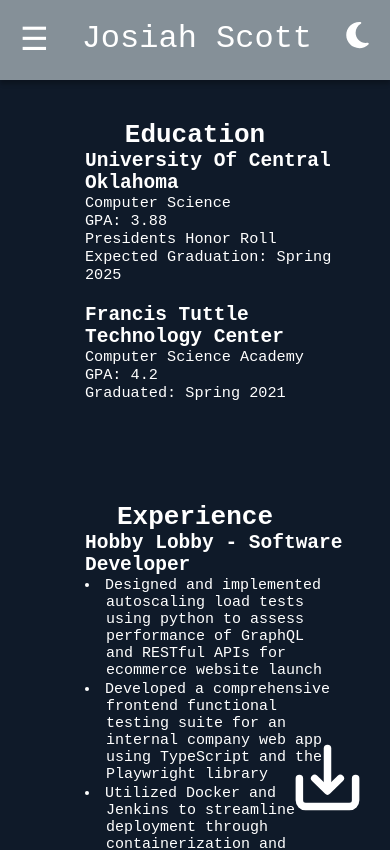
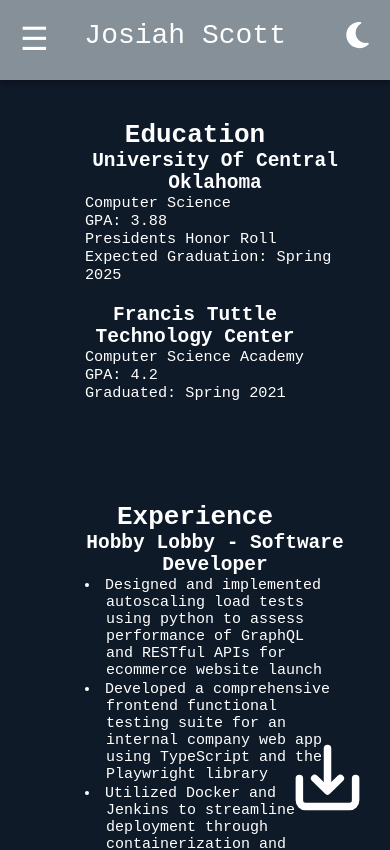
Before and after one commit to JosiahSco/josiahscott, a Next.js app: page /resume in a window 390 px wide. Shown: the top 850 px of the page. Built offline with nearby package versions, Linux system fonts and the light colour scheme.

Commit message:
format changes for mobile

```diff
--- a/app/resume/resume.css
+++ b/app/resume/resume.css
@@ -85,4 +85,8 @@ main {
         text-align: center;
         min-width: none;
     }
+
+    .card h2 {
+        text-align: center;
+    }
 }
--- a/components/header/header.css
+++ b/components/header/header.css
@@ -23,7 +23,7 @@
 }
 
 .name {
-    font-size: 32px;
+    font-size: 28px;
     min-width: 225px;
     margin-left: 20px;
     margin-right: 20px;
```
Also changed, not shown: app/blog/[slug]/page.module.css (+10 -4 lines).
